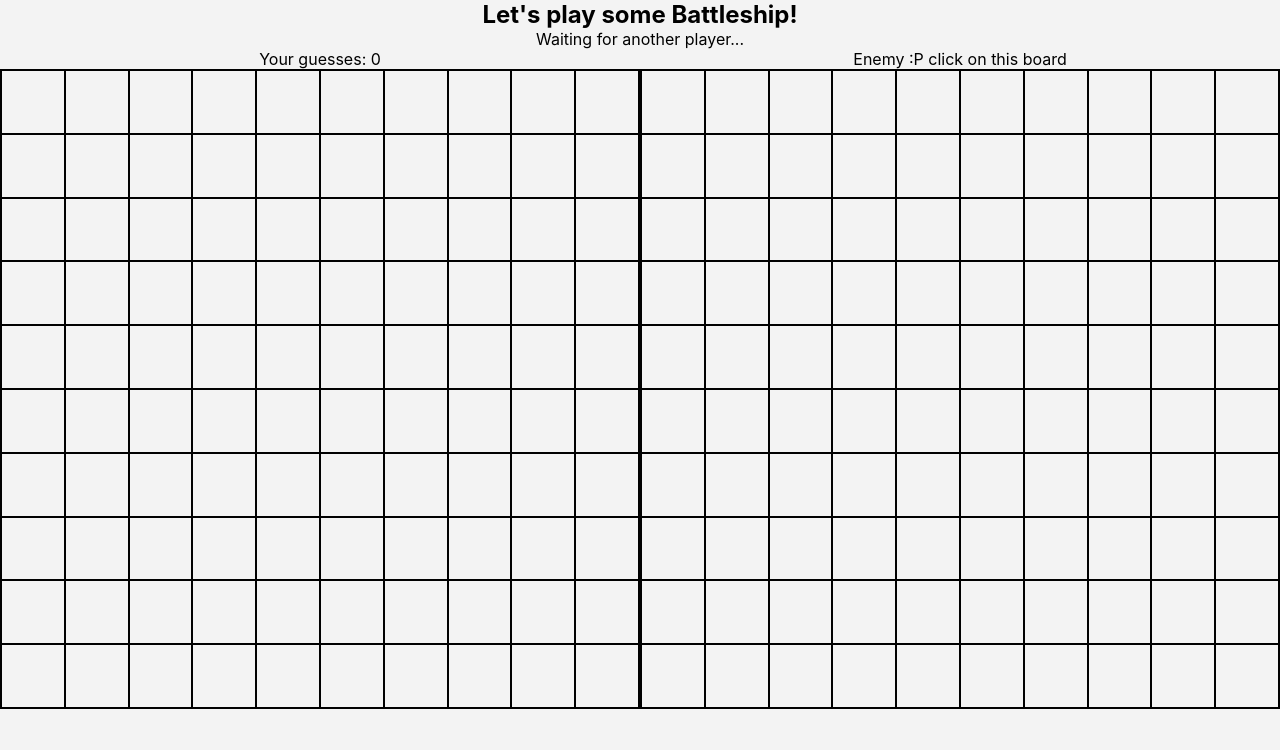
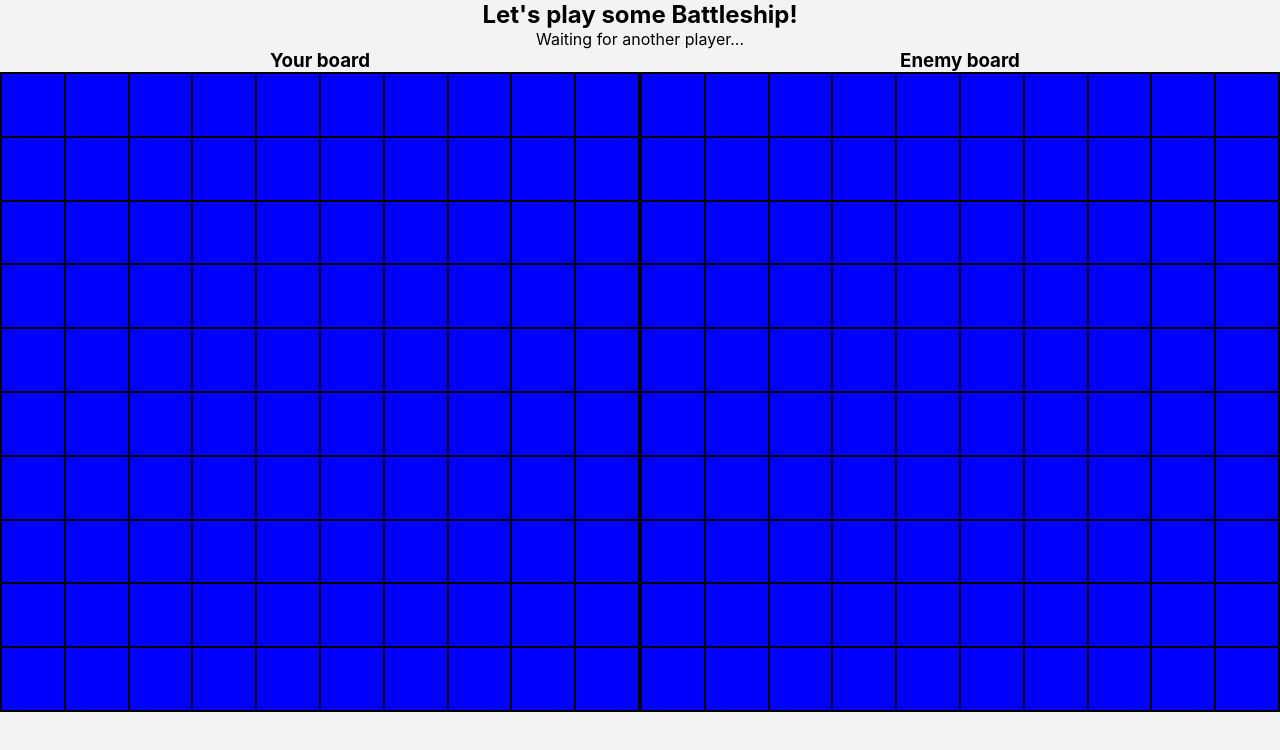
Before and after one commit to kungkotz/battleships, a React (Create React App) app: page / in a window 1280 px wide. Both pictures are taken after typing "Sample" into the empty fields and a click on the button "Start Game". Shown: the top 750 px of the page. Built offline with nearby package versions, Linux system fonts and the light colour scheme; no server answers; a web font is replaced by a local one.

Commit message:
moved ships to server and shooting/emitting working

```diff
--- a/src/components/GameBoard.jsx
+++ b/src/components/GameBoard.jsx
@@ -1,119 +1,34 @@
 import "../styles/GameBoard.scss";
+import { createBoard } from "../helpers/helpers";
 import { useState, useEffect } from "react";
 
 const GameBoard = ({ socket, user, opponent }) => {
-	const [gameOver, setGameOver] = useState(true);
-	const [winner, setWinner] = useState("");
 	const [leftGame, setLeftGame] = useState(false);
 
-	const [shotFired, setShotFired] = useState("");
-
-	const [guess, setGuess] = useState(0);
-	const [gameStatus, setGameStatus] = useState(true);
 	const myDivBoxes = [];
 	const enemyDivBoxes = [];
-	const myShips = ["m91", "m92", "m93", "m94"];
-	const enemyShips = ["e1", "e2", "e3", "e4"];
 
-	for (let i = 0; i < 100; i++) {
-		enemyDivBoxes.push(
-			<div
-				className={`e${i}`}
-				data-id={i}
-				// onClick={clickOnGrid}
-				key={`${i}`}
-			></div>
-		);
-	}
+	createBoard(myDivBoxes, "m");
+	createBoard(enemyDivBoxes, "e");
 
-	for (let i = 0; i < 100; i++) {
-		myDivBoxes.push(<div className={`m${i}`} data-id={i} key={`${i}`}></div>);
-	}
-
-	// if (gameStatus === true) {
-	// 	console.log('här försvinner div och spelet börjar')
-	// }
-
-	// if (gameStatus === false) {
-	// 	console.log("div som täcker tills motståndare är ansluten")
-	// }
-
-	const postBoxClick = (id, clicked) => {
-		if (clicked) {
-			document.querySelector(`.${id}`).style.backgroundColor = "green";
-			document.querySelector(`.${id}`).style.pointerEvents = "none";
-		}
-
-		if (!clicked) {
-			document.querySelector(`.${id}`).style.backgroundColor = "red";
-			document.querySelector(`.${id}`).style.pointerEvents = "none";
-		}
+	const clickOnGrid = (e) => {
+		socket.emit("player:shot-fired", e.target.dataset.id);
+		console.log(e.target.dataset.id);
 	};
 
-	const clickOnGrid = (e) => {
-		setGuess(guess + 1);
+	const handleHit = (target) => {
+		document.querySelector(`.m${target}`).style.backgroundColor = "red";
+		document.querySelector(`.m${target}`).style.pointerEvents = "none";
 
-		console.log(`${socket.id} clicked on ${e.target.dataset.id}`);
-
-		socket.emit("player:shot-fired", e.target.dataset.id);
-
-		// set ID for each type of ship and emit id for ship type
-		// if (enemyShips.includes(e.target.className)) {
-		// 	postBoxClick(e.target.className, true);
-		// 	setShotFired(e.target.className);
-		// 	socket.emit("player:shot-hit", shotFired);
-		// }
-
-		// if (!enemyShips.includes(e.target.className)) {
-		// 	postBoxClick(e.target.className, false);
-		// 	setShotFired(e.target.className);
-		// 	socket.emit("player:shot-miss", shotFired);
-		// }
+		socket.emit("player:shot-reply", target, socket.id);
 	};
 
-	const handleShotFired = (id) => {
-		const boxFiredAt = myDivBoxes.find((div) => div.key === id);
-		const hitBox = boxFiredAt.props.className.replace("m", "e");
+	const handleMiss = (target) => {
+		document.querySelector(`.m${target}`).style.backgroundColor = "black";
+		document.querySelector(`.m${target}`).style.pointerEvents = "none";
 
-		if (enemyShips.includes(hitBox)) {
-			document.querySelector(`.m${id}`).style.backgroundColor = "green";
-			document.querySelector(`.m${id}`).style.pointerEvents = "none";
-		} else {
-			document.querySelector(`.m${id}`).style.backgroundColor = "red";
-			document.querySelector(`.m${id}`).style.pointerEvents = "none";
-		}
-
-		socket.emit("player:shot-reply", hitBox);
+		socket.emit("player:shot-reply", target, socket.id);
 	};
-
-	const revealFireOnMyBoard = (id) => {
-		console.log(id);
-		// const revealBox = id.className.replace("m", "e");
-
-		// if (enemyShips.includes(revealBox)) {
-		// 	document.querySelector(`.e${id}`).style.backgroundColor = "green";
-		// 	document.querySelector(`.e${id}`).style.pointerEvents = "none";
-		// }
-
-		// console.log(revealBox);
-	};
-
-	// const shotReplied = (id) => {
-	// 	if (myShips.includes(id)) {
-	// 		document.querySelector(`.${id}`).style.backgroundColor = "green";
-	// 		document.querySelector(`.${id}`).style.pointerEvents = "none";
-	// 	}
-
-	// 	if (!myShips.includes(id)) {
-	// 		document.querySelector(`.${id}`).style.backgroundColor = "red";
-	// 		document.querySelector(`.${id}`).style.pointerEvents = "none";
-	// 	}
-	// };
-
-	// yourShips.forEach(e => {
-	// 	console.log(e)
-	// 	document.querySelector(`.${e}`).style.backgroundColor = 'blue'
-	// })
 
 	const playerLeftGame = (boolean) => {
 		setLeftGame(boolean);
@@ -122,17 +37,9 @@ const GameBoard = ({ socket, user, opponent }) => {
 	useEffect(() => {
 		socket.on("player:disconnected", playerLeftGame);
 
-		socket.on("player:fire", handleShotFired);
+		socket.on("player:hit", handleHit);
 
-		socket.on("player:fire-reveal", revealFireOnMyBoard);
-
-		// socket.on("player:hit", (id) => {
-		// 	shotReplied(id);
-		// });
-
-		// socket.on("player:missed", (id) => {
-		// 	shotReplied(id);
-		// });
+		socket.on("player:miss", handleMiss);
 	}, [socket, user, opponent]);
 
 	return (
@@ -142,8 +49,7 @@ const GameBoard = ({ socket, user, opponent }) => {
 
 				{user && opponent ? (
 					<p>
-						<span style={{ color: "red" }}>{user.username}</span> vs{" "}
-						<span>{opponent.username}</span>
+						<span>{user.username}</span> vs <span>{opponent.username}</span>
 					</p>
 				) : (
 					<p>Waiting for another player...</p>
@@ -154,11 +60,11 @@ const GameBoard = ({ socket, user, opponent }) => {
 			</div>
 			<main>
 				<section>
-					<p>Your guesses: {guess}</p>
+					<h3>Your board</h3>
 					<div className="yourBoard">{myDivBoxes}</div>
 				</section>
 				<section>
-					<p>Enemy :P click on this board</p>
+					<h3>Enemy board</h3>
 					<div className="enemyBoard" onClick={clickOnGrid}>
 						{enemyDivBoxes}
 					</div>
--- /dev/null
+++ b/src/helpers/helpers.js
@@ -0,0 +1,7 @@
+export const createBoard = (gridArray, userClass) => {
+	for (let i = 0; i < 100; i++) {
+		gridArray.push(
+			<div className={`${userClass}${i}`} data-id={i} key={`${i}`}></div>
+		);
+	}
+};
--- a/src/styles/GameBoard.scss
+++ b/src/styles/GameBoard.scss
@@ -21,6 +21,7 @@ main {
 	grid-row-gap: 0px;
 	div {
 		border: 1px solid black;
+		background-color: blue;
 	}
 }
 
@@ -35,5 +36,6 @@ main {
 	grid-row-gap: 0px;
 	div {
 		border: 1px solid black;
+		background-color: blue;
 	}
 }
```
Lines whose indentation alone changed are shown as unchanged.
